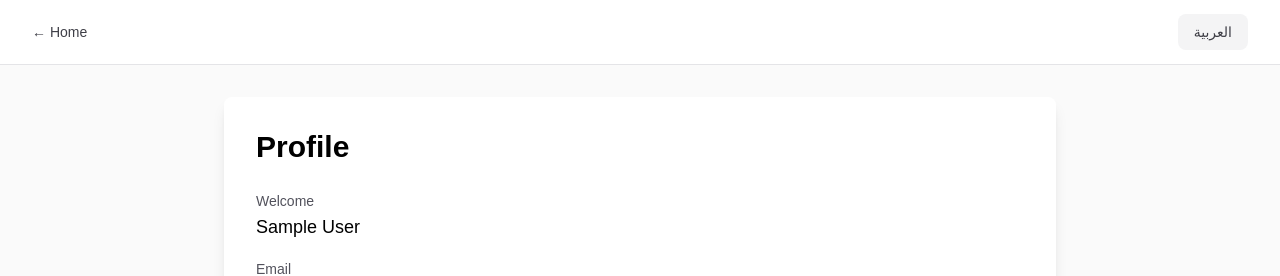
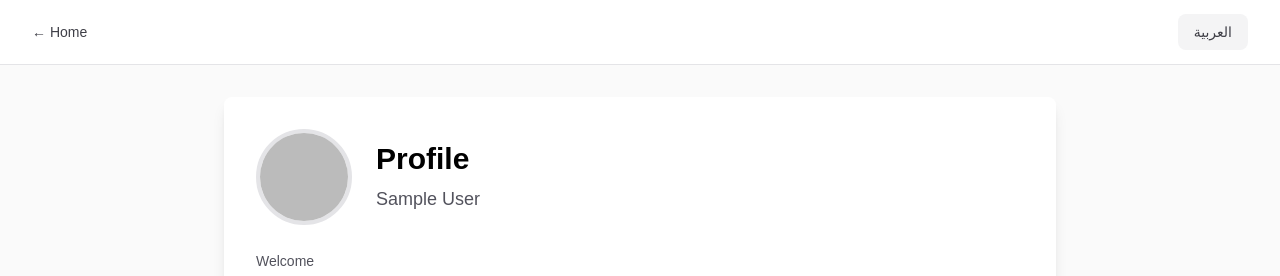
Before and after one commit to MohamedIjlal27/City-Pulse-Local-Events-Explorer, a Next.js app: page /profile in a window 1280 px wide. Shown: the top 276 px of the page. Built offline with nearby package versions, Linux system fonts and the light colour scheme; no server answers; sample sign-in values are in the browser's storage.

Commit message:
fix: add profile picture display on profile page
- Show user profile photo if available
- Display user initials in colored circle if no photo
- Large 24x24 avatar with border styling
- Profile picture displayed alongside user name

```diff
--- a/app/profile/page.tsx
+++ b/app/profile/page.tsx
@@ -57,9 +57,32 @@ export default function ProfilePage() {
 
       <main className="mx-auto max-w-4xl px-4 sm:px-6 lg:px-8 py-8">
         <div className="bg-white dark:bg-zinc-900 rounded-lg shadow-lg p-8 mb-6">
-          <h1 className="text-3xl font-bold text-black dark:text-white mb-6">
-            {t('profile')}
-          </h1>
+          <div className="flex items-center gap-6 mb-6">
+            {user?.photoURL ? (
+              <img
+                src={user.photoURL}
+                alt={user.displayName || user.email || t('user')}
+                className="w-24 h-24 rounded-full object-cover border-4 border-zinc-200 dark:border-zinc-700"
+              />
+            ) : (
+              <div className="w-24 h-24 rounded-full bg-blue-600 dark:bg-blue-500 flex items-center justify-center text-white text-3xl font-semibold border-4 border-zinc-200 dark:border-zinc-700">
+                {(user?.displayName || user?.email || 'U')
+                  .split(' ')
+                  .map((n) => n[0])
+                  .join('')
+                  .toUpperCase()
+                  .slice(0, 2)}
+              </div>
+            )}
+            <div>
+              <h1 className="text-3xl font-bold text-black dark:text-white mb-2">
+                {t('profile')}
+              </h1>
+              <p className="text-lg text-zinc-600 dark:text-zinc-400">
+                {user?.displayName || user?.email || t('user')}
+              </p>
+            </div>
+          </div>
 
           <div className="space-y-4 mb-6">
             <div>
```
